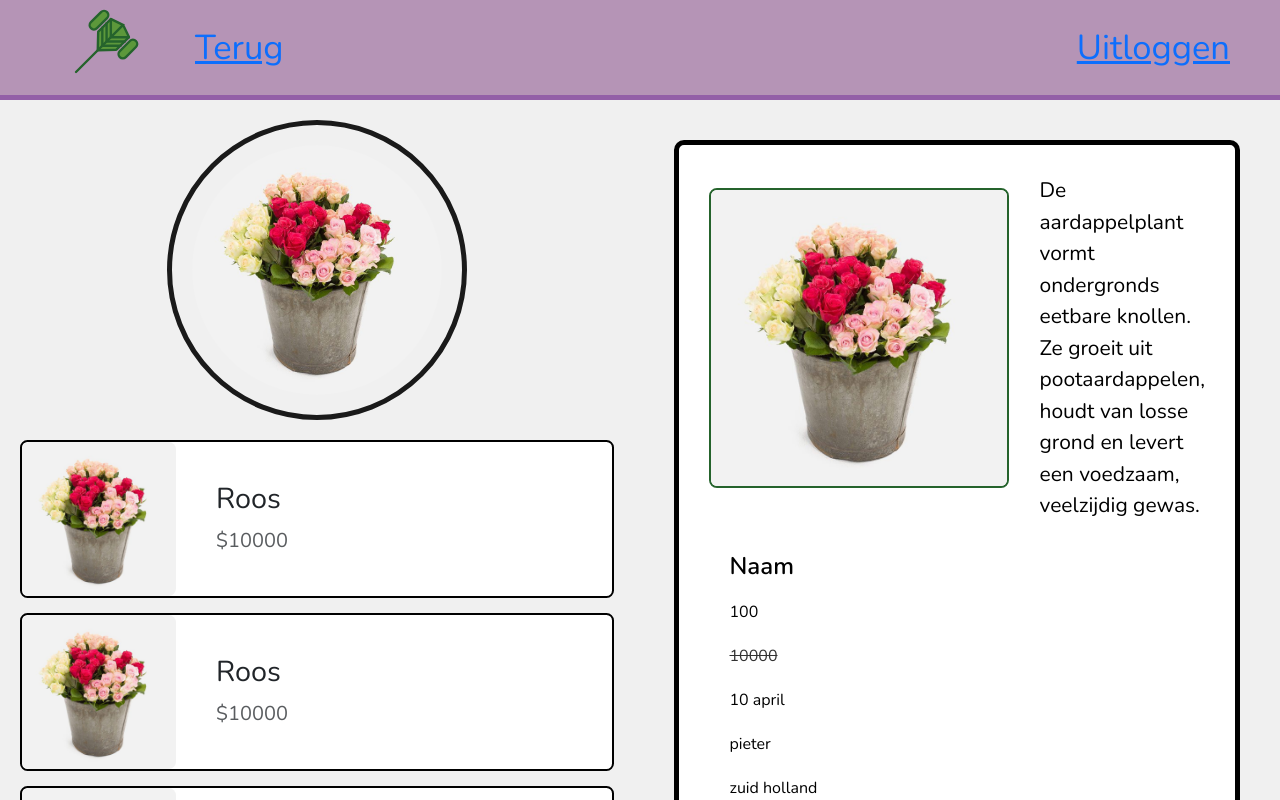
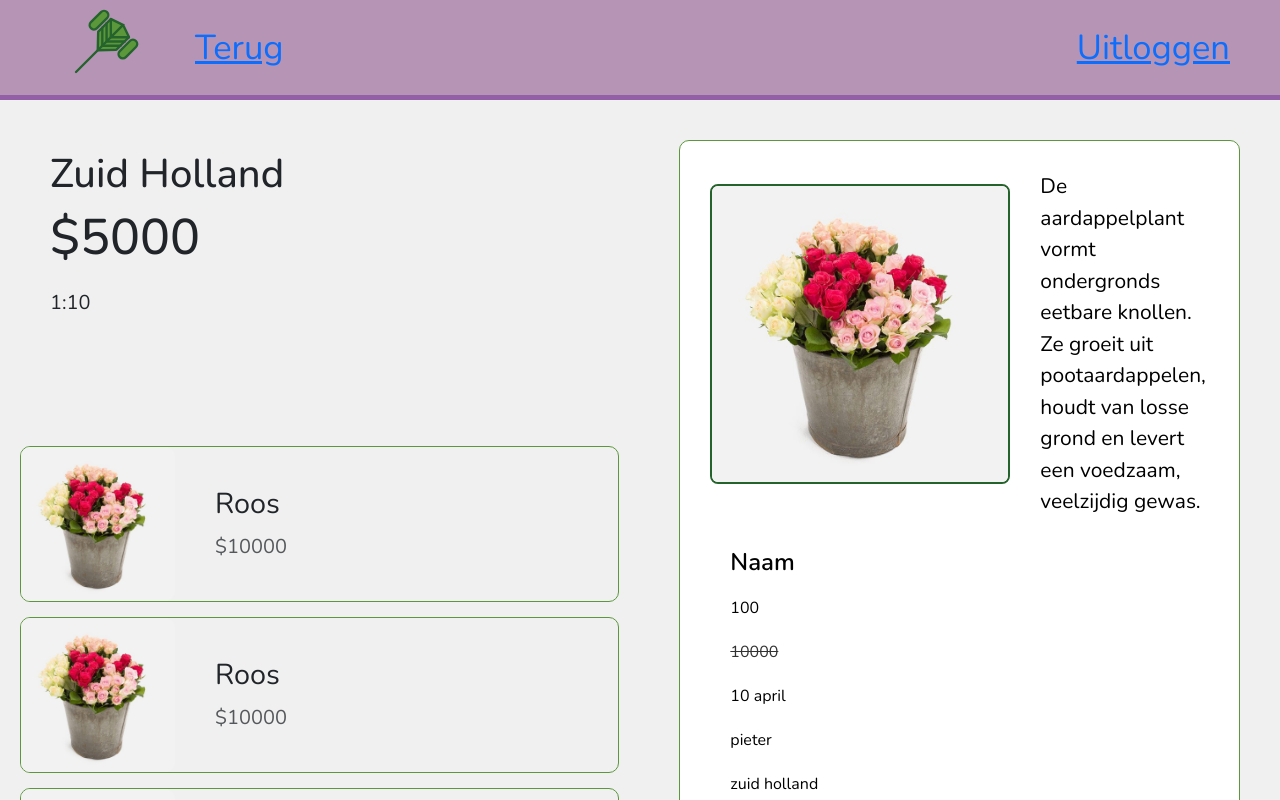
Before and after one commit to MishaOpstal/Floriday, a Next.js app in the folder LeafBidWeb/: page /veiling_view in a window 1280 px wide. Built offline with nearby package versions, Linux system fonts and the light colour scheme.

Commit message:
REFINE: update styling and layout for InfoVeldKlein and add VeilingKlok component

```diff
--- a/LeafBidWeb/src/app/veiling_view/page.tsx
+++ b/LeafBidWeb/src/app/veiling_view/page.tsx
@@ -1,15 +1,17 @@
 import InfoVeld from "@/components/infoVeldKlein/infoVeldKlein";
 import BigInfoVeld from "@/components/veilingInfo/veilingInfo";
 import Header from "@/components/header/header";
+import VeilingKlok from "@/components/veilingKlok/veilingKlok";
 import 'bootstrap/dist/css/bootstrap.min.css';
 import s from "./page.module.css"
+
 
 export default function Profile() {
     return (
         <> <Header returnOption={true} />
         <main className={s.main}>
             <div className={s.links}>
-                <img className={s.plaatje} src="/bloem.png" alt="placeholder" />
+                <VeilingKlok bedrag={"$5000"} locatie={"Zuid Holland"} tijd={"1:10"}/>
                 <div className={s.tekstblokken}>
                     <InfoVeld naam="Roos" prijs={"$10000"} plaatje="bloem.png"/>
                     <InfoVeld naam="Roos" prijs={"$10000"} plaatje="bloem.png"/>
--- a/LeafBidWeb/src/components/infoVeldKlein/infoVeldKlein.module.css
+++ b/LeafBidWeb/src/components/infoVeldKlein/infoVeldKlein.module.css
@@ -1,15 +1,15 @@
 .help{}
-.text-container {
-
-    display: flex;
-    padding: 20px;
-    flex-direction: column;
-    justify-content: center;
-    align-items: flex-start;
-    gap: 16px;
-
+.textContainer {
+    border: 1px solid #5C983B;
+    border-radius: 10px;
+    /*Background-color: background;*/
 }
-
+.plaatje{
+    width: 154px;
+    height: 154px;
+    object-fit: 'cover';
+    border-radius: 9px;
+}
 .naam {
     color: black;
     font-family: Inter, sans-serif;
--- a/LeafBidWeb/src/components/infoVeldKlein/infoVeldKlein.tsx
+++ b/LeafBidWeb/src/components/infoVeldKlein/infoVeldKlein.tsx
@@ -1,4 +1,4 @@
-import 'bootstrap/dist/css/bootstrap.min.css';
+import s from '@/components/infoVeldKlein/infoVeldKlein.module.css';
 
 type InfoFieldProps = {
     naam: string;
@@ -10,12 +10,11 @@ export default function InfoVeld({ naam, prijs, plaatje }: InfoFieldProps) {
     const imageSrc = `/${plaatje}`;
 
     return (
-        <div className="d-flex align-items-center gap-3  border  border-2 border-black rounded bg-white w-100">
+        <div className={`d-flex align-items-center gap-3 ${s.textContainer}`}>
             <img
                 src={imageSrc}
                 alt={naam}
-                className="img-fluid rounded"
-                style={{ width: '154px', height: '154px', objectFit: 'cover' }}
+                className={`img-fluid ${s.plaatje}`}
             />
             <div className="d-flex flex-column justify-content-center ps-3 gap-2">
                 <h6 className="m-0" style={{ fontSize: '28.8px', fontWeight: 400 }}>{naam}</h6>
--- a/LeafBidWeb/src/components/veilingInfo/velinginfo.module.css
+++ b/LeafBidWeb/src/components/veilingInfo/velinginfo.module.css
@@ -1,8 +1,8 @@
 .help{}
 
 .wrapper{
-background-color: white;
-    border: 5px solid black;
+    Background-color: background;
+    border: 1px solid #5C983B;
     border-radius: 10px;
     gap: 10px;
     font-family: Inter, sans-serif;
--- /dev/null
+++ b/LeafBidWeb/src/components/veilingKlok/veilingKlok.module.css
@@ -0,0 +1,9 @@
+.help{}
+.klokcontainer{
+    background-color: white;
+}
+
+/*.balk{*/
+/*    background-color: #5C983B;*/
+/*    width: 10%;*/
+/*}*/
--- /dev/null
+++ b/LeafBidWeb/src/components/veilingKlok/veilingKlok.tsx
@@ -0,0 +1,26 @@
+import s from "@/components/veilingKlok/veilingKlok.module.css";
+
+type VeilingKlok = {
+locatie: string;
+bedrag: string;
+tijd: string;
+};
+
+export default function VeilingKlok({
+    locatie,
+    bedrag,
+    tijd,
+                                    }: VeilingKlok) {
+    return (
+        <div className={`d-flex flex-column p-4 w-100 h-100 text-black{s.container}`}>
+            <h2 className={`{s.locatie}`}>{locatie}</h2>
+            <h1 className={`{s.bedrag}`}>{bedrag}</h1>
+            <div className={`d-flex flex-column gap-2 {s.klokcontainer}`}>
+                <div className={`w-100 h-100{s.balk}`}></div>
+                <p className={`{s.tijd}`}>{tijd}</p>
+            </div>
+        </div>
+
+    );
+
+}
```
